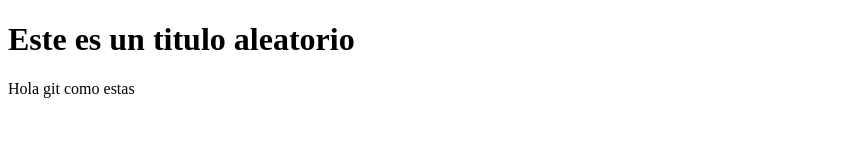
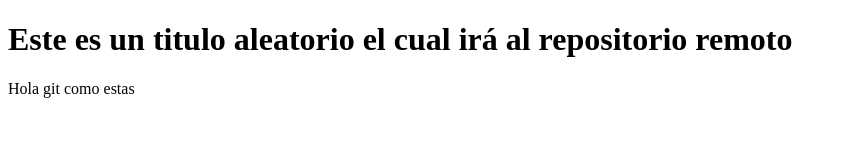
Before and after one commit to MrCoffe2k/PruebaGit, a plain HTML site: page index.html in a window 1280 px wide. Shown: the whole page, without its empty margins (0-847 px from the left). Drawn offline with Linux system fonts and the light colour scheme.

Commit message:
Añadido un titulo

```diff
--- a/index.html
+++ b/index.html
@@ -7,7 +7,7 @@
     <title>Git VSCODE</title>
 </head>
 <body>
-    <h1>Este es un titulo aleatorio </h1>
+    <h1>Este es un titulo aleatorio el cual irá al repositorio remoto</h1>
     <p>Hola git como estas</p>
 </body>
 </html>
```
